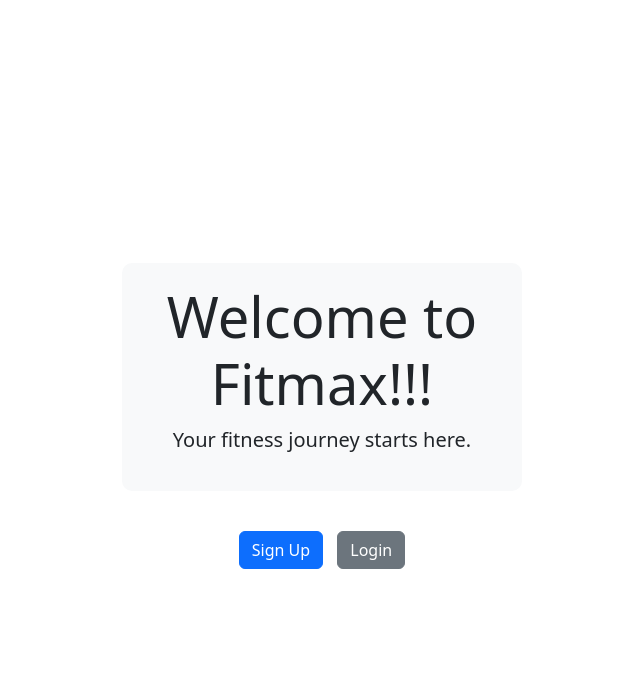
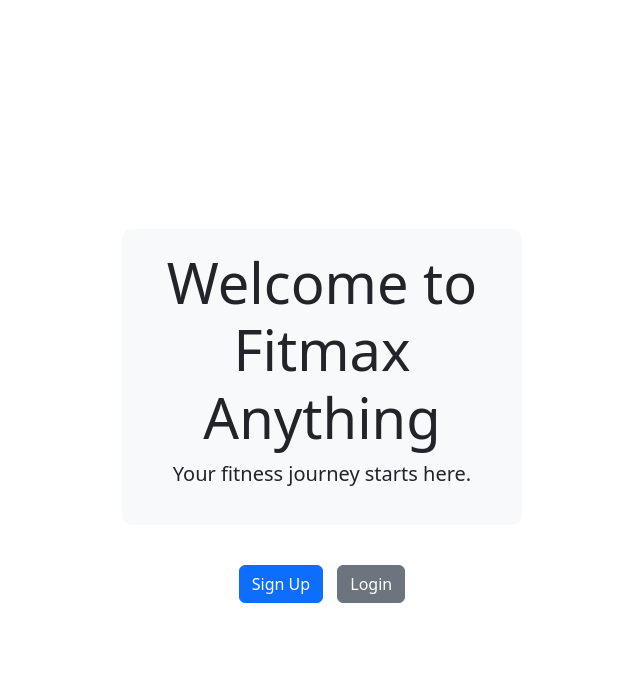
Before and after one commit to aryankumar-nci/DevOpsSec_Flask-Project, a Flask app: page / in a window 1280 px wide. Shown: the part 56-747 px from the top of the page, without its empty margins (318-958 px from the left). Run offline with Flask 3, Linux system fonts and the light colour scheme.

Commit message:
new title

```diff
--- a/website/templates/home.html
+++ b/website/templates/home.html
@@ -5,7 +5,7 @@
 <div style="display: flex; justify-content: center; align-items: center; height: 100vh; text-align: center; flex-direction: column;">
     <!-- Jumbotron Header -->
     <div class="jumbotron" style="background-color: #f8f9fa; padding: 20px; border-radius: 10px; text-align: center; margin-bottom: 20px;">
-        <h1 class="display-4">Welcome to Fitmax!!!</h1>
+        <h1 class="display-4">Welcome to Fitmax Anything</h1>
         <p class="lead">Your fitness journey starts here.</p>
     </div>
     <div style="margin-top: 20px;">
```
